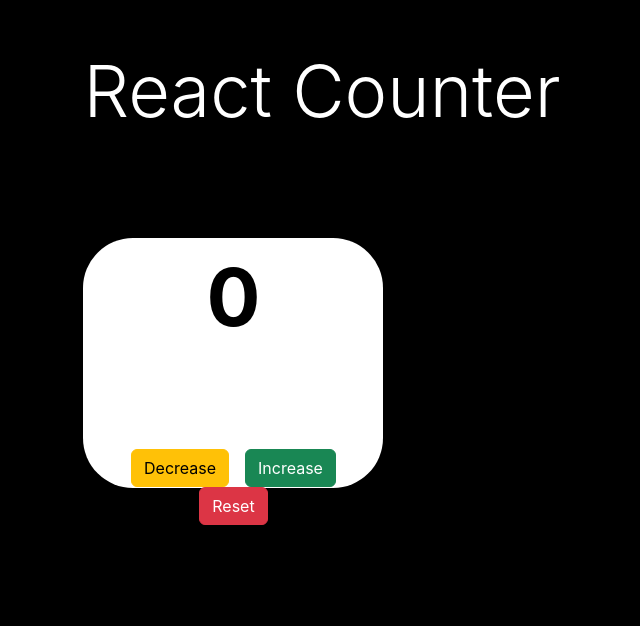
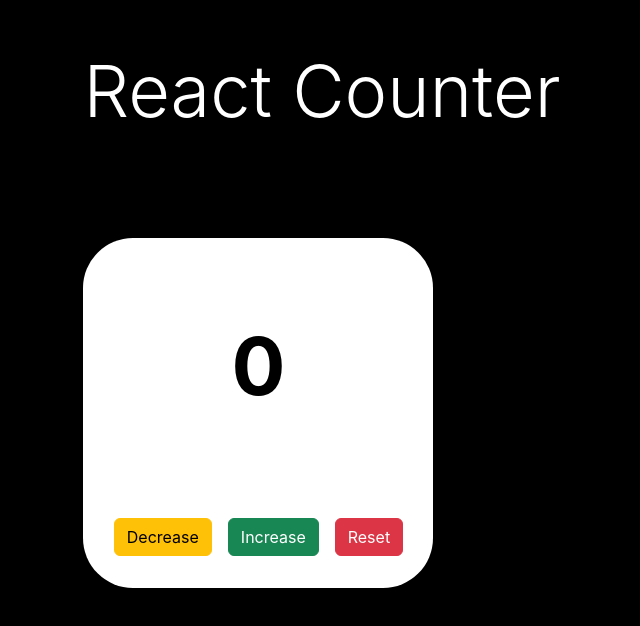
Before and after one commit to Meht0k/react3, a React (Create React App) app: page / in a window 1280 px wide. Shown: the top 626 px of the page, without its empty margins (318-958 px from the left). Built offline with nearby package versions, Linux system fonts and the light colour scheme.

Commit message:
Update App.css

```diff
--- a/src/Css/App.css
+++ b/src/Css/App.css
@@ -16,10 +16,10 @@ body{
 }
 .box{
     background: #fff;
-    width: 300px;
-    height: 250px;
+    width: 350px;
+    height: 350px;
     border-radius: 50px;
     display: flex;
-    justify-content:center;
+    justify-content: center;
     flex-direction: column;
 }
```
